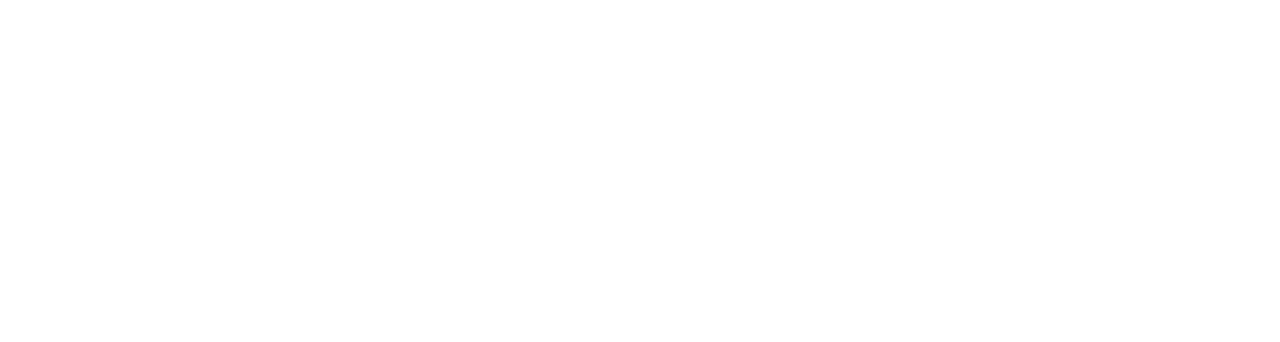
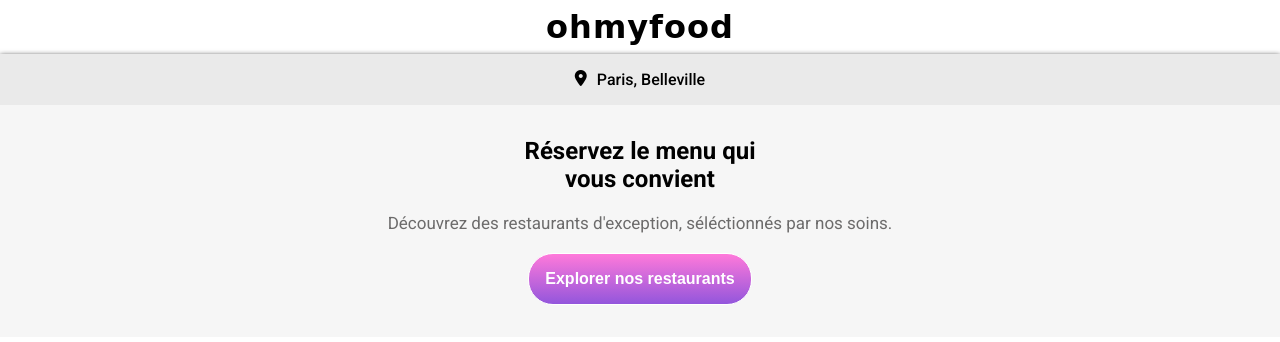
Before and after one commit to KevinMatignon/KevinMatignon_3_05122021, a website: page index.html in a window 1280 px wide. Drawn offline with Linux system fonts and the light colour scheme; a web font is replaced by a local one.

Commit message:
Add Header With Node Module

```diff
--- a/index.html
+++ b/index.html
@@ -11,8 +11,19 @@
         <title>OhMyFood</title>
     </head>
     <body>
-        <header>
-
+        <header class="header">
+            <h1 class="header-title">ohmyfood</h1>
+            <div class="header-location">
+                <i class="fas fa-map-marker-alt"></i>
+                <p>Paris, Belleville</p>
+            </div>
+            <div class="header-info">
+                <h2>Réservez le menu qui<br>vous convient</h2>
+                <p>Découvrez des restaurants d'exception, séléctionnés par nos soins.</p>
+                <button>
+                    Explorer nos restaurants
+                </button>
+            </div>
         </header>
     </body>
 </html>
--- a/scss/main.scss
+++ b/scss/main.scss
@@ -2,9 +2,50 @@
 $color-primary:#9356DC;
 $color-second:#FF79DA;
 $color-tertiary:#99E2D0;
-
+$color-btn:linear-gradient(180deg, #ff79da 0%, #9356dc 100%);
 /*GENERAL*/
 *{
     box-sizing: border-box;
     margin: 0;
 }
+/*HEADER*/
+.header{
+    text-align: center;
+    &-title{
+        font-family: 'Shrikhand', cursive;
+        padding: 0.5rem;
+        letter-spacing: 1px;
+    }
+    &-location{
+        display: flex;
+        justify-content: center;
+        font-family: 'Roboto', sans-serif;
+        font-weight: 500;
+        background: #eaeaea;
+        padding: 1rem;
+        box-shadow: 0px 1px 5px 0px rgba(0,0,0,0.75);
+        & i{
+          margin-right: 10px;
+        }
+    }
+    &-info{
+        padding: 2rem 1rem;
+        font-family: 'Roboto', sans-serif;
+        background: #f6f6f6;
+        & p{
+            margin-top: 20px;
+            color: #6c6b6b;
+            font-size: 17px;
+        }
+        & button{
+            margin-top: 20px;
+            padding: 1rem;
+            border-radius: 25px;
+            border: 1px solid;
+            color: white;
+            background: $color-btn;
+            font-size: 16px;
+            font-weight: bold;
+        }
+    }
+}
```
Also changed, not shown: css/styles.css.
